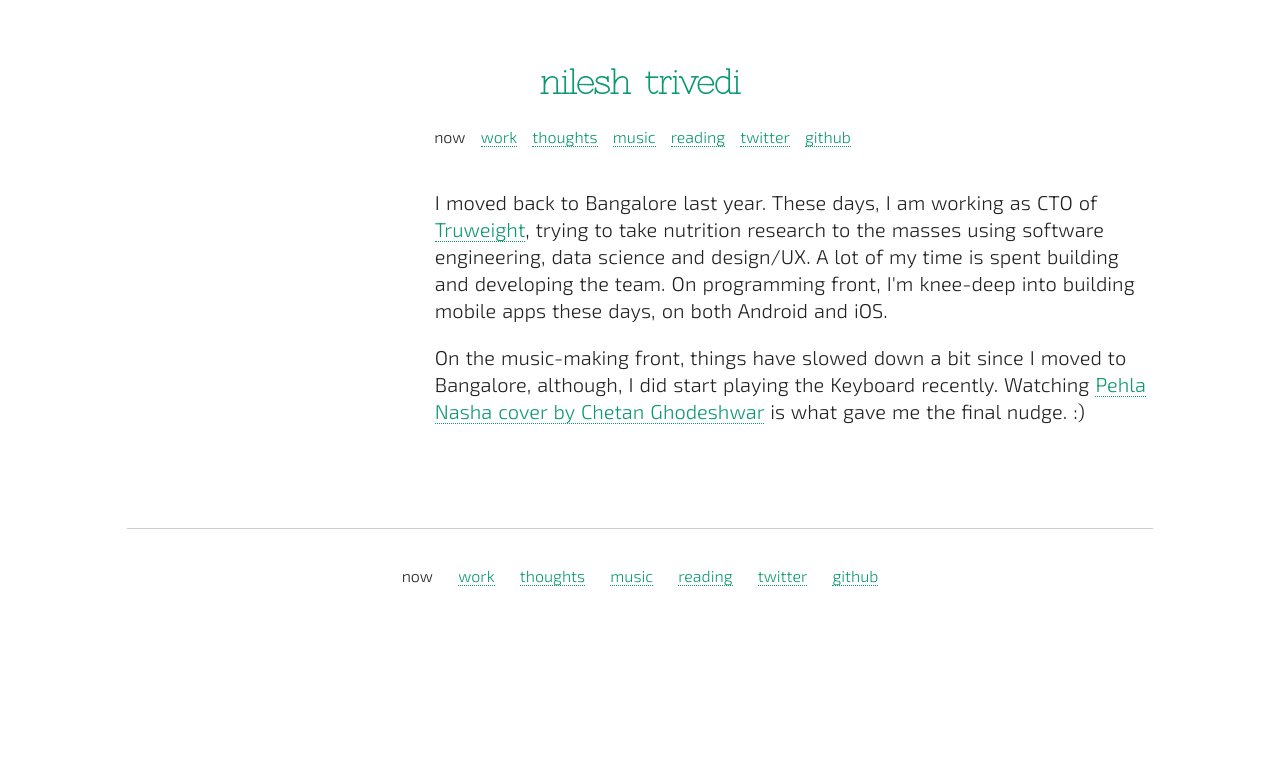
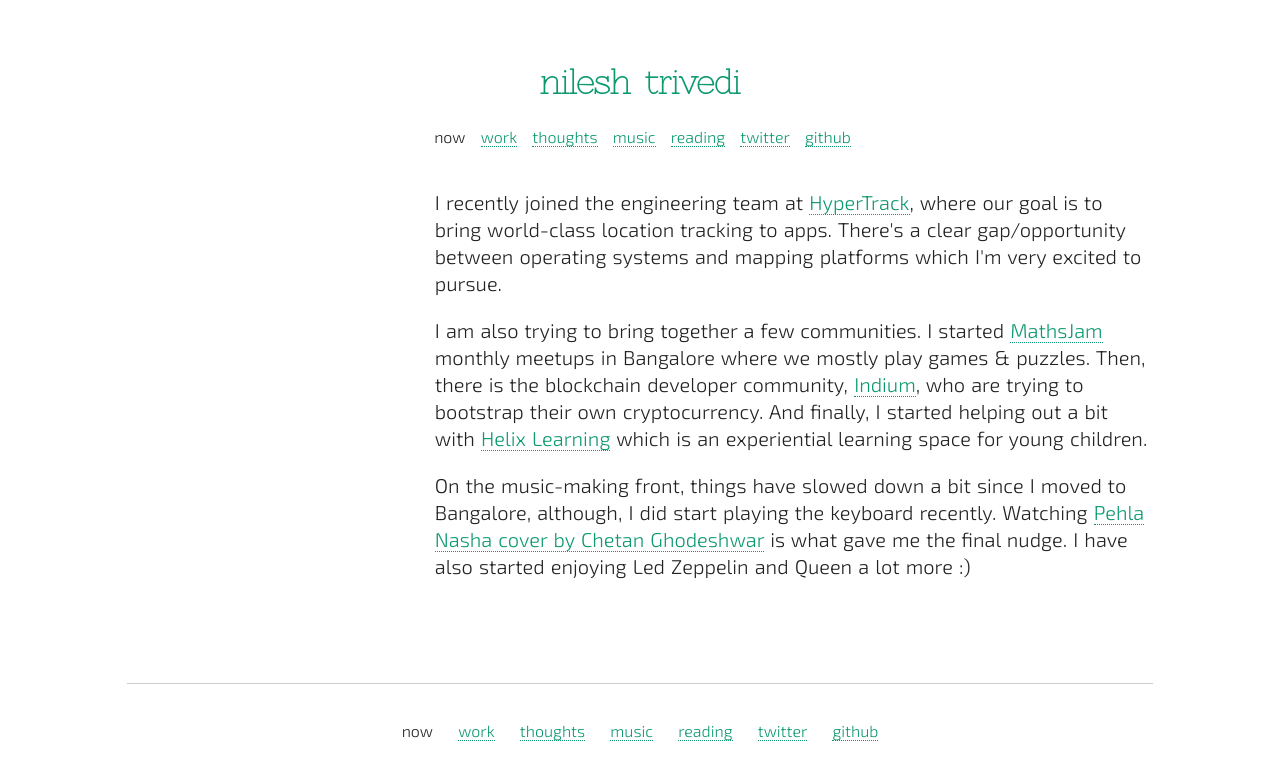
Before and after one commit to nileshtrivedi/nileshtrivediioold, a Jekyll site: the page built from now.html, in a window 1280 px wide. Shown: the top 780 px of the page. Built offline with Jekyll 4.4.1, drawn with Linux system fonts in a browser that asks for light colours; some web fonts are replaced.

Commit message:
Updated homepage and nowpage

```diff
--- a/index.html
+++ b/index.html
@@ -25,10 +25,10 @@
 				<div class="firstpart">
 	      			<div class="intro-img"><img src="img/nilesh.jpeg" alt="nilesh trivedi" title="nilesh trivedi"/></div>
 					<div class="intro">
-        		<p>Hi. I&#8217;m an engineer, specializing in web & mobile software, with experience in data science, hardware and physics/mathematics. After my engineering & MBA, I have worked with tech startups in roles as diverse as co-founder, engineering, and product management for almost 12 years. Here is my <a href="/Nilesh_Trivedi_CV.pdf">resume</a>.</p>
-        		<p>I am currently based in Bangalore (India) and working as CTO of <a href="http://truweight.in/" target="_blank">Truweight</a>. You can see some of my work <a href="work.html">here</a> or at <a href="https://github.com/nileshtrivedi">GitHub</a> and <a href="https://twitter.com/nileshtrivedi">contact me</a>.</p>
+		        		<p>Hi. I&#8217;m an engineer, specializing in web & mobile software, with experience in data science, hardware, blockchains and physics/mathematics. After my engineering & MBA, I have worked with tech startups in roles as diverse as co-founder, engineering, and product management for almost 12 years. Here is my (outdated) <a href="/Nilesh_Trivedi_CV.pdf">resume</a>.</p>
+		        		<p>I am based in Bangalore (India) and working for <a href="https://www.hypertrack.com/" target="_blank">HyperTrack</a>. I maintain a list of <a href="now.html">my current projects</a>. You can see some of my past work <a href="work.html">here</a> or at <a href="https://github.com/nileshtrivedi">GitHub</a> and <a href="https://twitter.com/nileshtrivedi">contact me</a>.</p>
 		          		<p>I also like to <a href="music.html">make music</a> and <a href="reading.html">read books</a>.</p>
-          </div> <! intro -->
+          			</div>
 				</div> <!-- 1stpart -->
       	</div> <!-- #main -->
     </div> <!-- #main-container -->
--- a/now.html
+++ b/now.html
@@ -29,9 +29,11 @@
 						<p class="writing"></p>
 					</div>
 					<div class="writingall">
-						<p>I moved back to Bangalore last year. These days, I am working as CTO of <a href="http://truweight.in/" target="_blank">Truweight</a>, trying to take nutrition research to the masses using software engineering, data science and design/UX. A lot of my time is spent building and developing the team. On programming front, I'm knee-deep into building mobile apps these days, on both Android and iOS.</p>
+						<p>I recently joined the engineering team at <a href="https://www.hypertrack.com/" target="_blank">HyperTrack</a>, where our goal is to bring world-class location tracking to apps. There's a clear gap/opportunity between operating systems and mapping platforms which I'm very excited to pursue.</p>
 
-						<p>On the music-making front, things have slowed down a bit since I moved to Bangalore, although, I did start playing the Keyboard recently. Watching <a href="https://www.youtube.com/watch?v=xlqXsIY9Sp0" target="_blank">Pehla Nasha cover by Chetan Ghodeshwar</a> is what gave me the final nudge. :)</p>
+						<p>I am also trying to bring together a few communities. I started <a href="https://mathsjam.com/cities/bangalore/" target="_blank">MathsJam</a> monthly meetups in Bangalore where we mostly play games &amp; puzzles. Then, there is the blockchain developer community, <a href="https://indium.org.in/" target="_blank">Indium</a>, who are trying to bootstrap their own cryptocurrency. And finally, I started helping out a bit with <a href="https://twitter.com/helix_learn" target="_blank">Helix Learning</a> which is an experiential learning space for young children.
+
+						<p>On the music-making front, things have slowed down a bit since I moved to Bangalore, although, I did start playing the keyboard recently. Watching <a href="https://www.youtube.com/watch?v=xlqXsIY9Sp0" target="_blank">Pehla Nasha cover by Chetan Ghodeshwar</a> is what gave me the final nudge. I have also started enjoying Led Zeppelin and Queen a lot more :) </p>
           </div> <!-- writingall -->
 				</div> <!-- 2ndpart -->
       </div> <!-- #main -->
```
Lines whose indentation alone changed are shown as unchanged.
